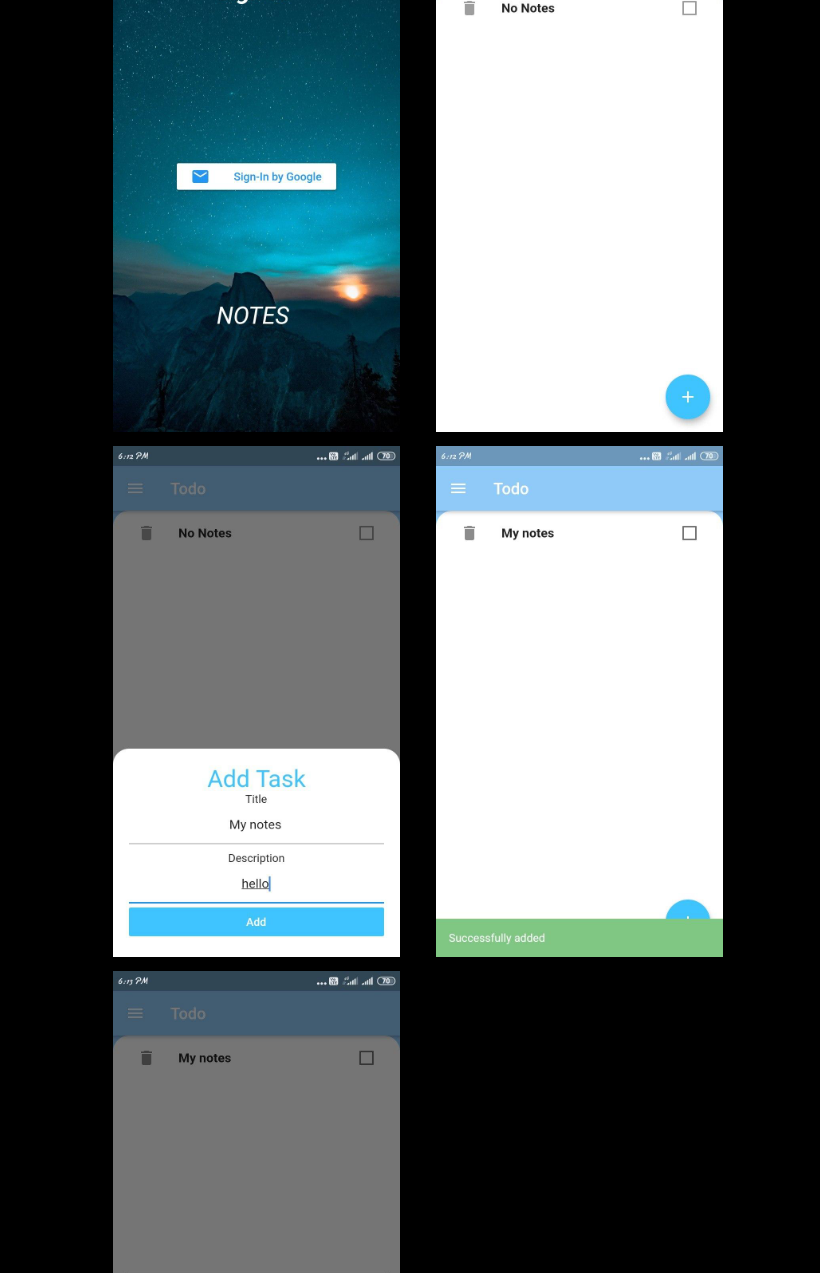
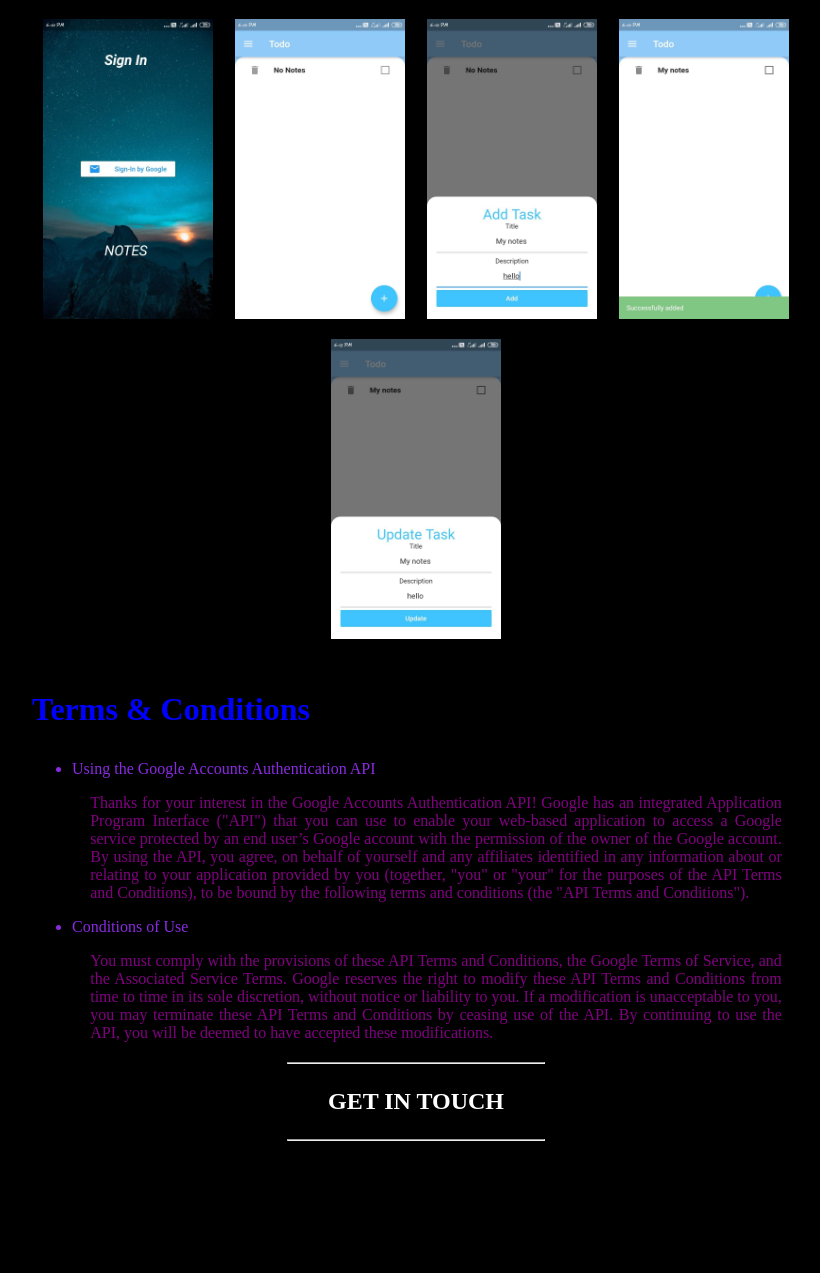
Before and after one commit to harshjain74/portfolio, a plain HTML site: page notes.html in a window 1280 px wide. Shown: the part 477-1750 px from the top of the page, without its empty margins (224-1044 px from the left). After the commit the page ends 1638 px from the top, so only its background shows below. Drawn offline with Linux system fonts and the light colour scheme.

Commit message:
daily commit

```diff
--- a/css/notesapp.css
+++ b/css/notesapp.css
@@ -1,18 +1,15 @@
 .navbardiv{
     overflow:hidden;
     background-color:black;
-    position: fixed;
-    top:0;
+    top:0px;
     width:100%;
+    height: auto;
     margin-left:-10px;
     opacity: 0.8;
 }
-.headerline{
-    height: 60px;
-    width:100%;
-}
+
 .navbar{
-    height: 60px;
+    height: auto;
 }
 .navbar ul{
     overflow:auto;
@@ -35,6 +32,12 @@
 }
 body{
     background-color: black;
+    margin:0px;
+    padding:0px;
+}
+.maincontainer{
+    height: auto;
+    overflow: none;
 }
 .navbar li a:visited{
     color: red;
@@ -42,9 +45,10 @@ body{
 .navbar li a:active{
     color: yellow;
 }
-.search{
-    margin-top: 20px;
+.navbar .portfolio{
+    float: left;
     color:white;
+    padding : 20px 30px;
 }
 .notesappdetails{
     overflow: hidden;
@@ -61,6 +65,9 @@ body{
 .aboutApp{
     font-size: 2em;
     color:green;
+    display: flex;
+    border:2px solid yellow;
+    flex-flow:row wrap;
     font-weight: bold;
 }
 .aboutapp{
@@ -76,28 +83,45 @@ body{
     text-align: justify;
     margin-left: auto;
     height: auto;
+    display: flex;
+    position: relative;
+    flex-direction: row;
+    flex-wrap:wrap;
     margin-right: auto;
 }
 .titlescreenshot{
     color:orange;
     font-size: 2em;
+    display: inline;
+    position: relative;
+    flex-direction: row;
+    flex-wrap:wrap;
+    border:2px solid green;
     font-weight: bold;
-}
+}/*
+.screenshots{
+    overflow: hidden;
+    width: 60%;
+    border:2px solid yellow;
+    display: flex;
+    margin-left: auto;
+    margin-right: auto;
+}*/
 .screenshots{
     overflow: hidden;
     width: 60%;
     margin-left: auto;
     margin-right: auto;
+    display: flex;
+    justify-content: space-around;
+    align-content: center;
+    flex-flow: row wrap;
+
 }
 .ss{
-    list-style: none;
-    float: left;
-    width:40%;
-    height: 30%;
-
-    margin-left: 5%;
-    margin-right: auto;
-    margin-bottom: 10px;
+    height: 300px;
+    width:170px;
+    margin-bottom: 20px;
 }
 .ss img{
     height:100%;
@@ -131,24 +155,25 @@ body{
 
     width:95%;
 }
-.getintouch{
-    width:60%;
-    height:100px;
-    margin-left:auto;
-    margin-right:auto;
+
+
+/**/
+
+.technical{
+    font-size: 1.5em;
+    font-weight: bold;
+    display: flex;
+    flex-flow: row wrap;
+    justify-content: center;
+    margin-left: auto;
+    margin-right: auto;
+    text-align: center;
+    color: white;
 }
-hr{
-    margin-top: 20px;
-    background-color: yellowgreen;
-    border:none;
-    height: 3px;
-
-    width:60%;
+.blankcontainer{
+    margin: 20px;
+    width: 20%;
+    margin-left: auto;
+    background-color:white;
+    margin-right: auto;
 }
-.getintouch p{
-    color:yellowgreen;
-    text-align:center;
-    height: 18px;
-    border:none;
-    font-size: 1.5em;;
-}
--- a/css/portfolio.css
+++ b/css/portfolio.css
@@ -1,4 +1,4 @@
-.header{
+header{
     overflow:hidden;
     background-color:black;
     top:0px;
@@ -7,10 +7,7 @@
     margin-left:-10px;
     opacity: 0.8;
 }
-.headerline{
-    height: auto;
-    width:100%;
-}
+
 .navbar{
     height: auto;
 }
@@ -35,6 +32,8 @@
 }
 body{
     background-color: black;
+    margin:0px;
+    padding:0px;
 }
 .navbar li a:visited{
     color: red;
--- a/notes.html
+++ b/notes.html
@@ -8,12 +8,13 @@
     <link rel='stylesheet' href='css/notesapp.css'>
 </head>
 <body>
+<div class='maincontainer'>
 <header>
 <div class='navbardiv'>
     <nav class = 'navbar navbar-nav'>
     <ul class='reverse'>
     <li><a href='portfolio.html'>Home</a></li>
-    <div class = 'search'>
+    <div class = 'portfolio'>
     <!--<input type='text' name='search' id='search' placeholder='Search here'>-->
     APP
     </div>
@@ -39,13 +40,13 @@
 <p class='titlescreenshot'>Screenshots</p>
 </div>
 <div class='screenshots'>
-<ul>
-<li class='ss'><img src='images/first.jpg' alt='screenshot1'></li>
-<li class='ss'><img src='images/second.jpg' alt='screenshot2'></li>
-<li class='ss'><img src='images/third.jpg' alt='screenshot3'></li>
-<li class='ss'><img src='images/fourth.jpg' alt='screenshot4'></li>
-<li class='ss'><img src='images/fifth.jpg' alt='screenshot5'></li>
-</ul>
+
+<div class='ss'><img src='images/first.jpg' alt='screenshot1'></div>
+<div class='ss'><img src='images/second.jpg' alt='screenshot2'></div>
+<div class='ss'><img src='images/third.jpg' alt='screenshot3'></div>
+<div class='ss'><img src='images/fourth.jpg' alt='screenshot4'></div>
+<div class='ss'><img src='images/fifth.jpg' alt='screenshot5'></div>
+
 
 </div>
 <div class='termsconditions'>
@@ -60,10 +61,11 @@ your application provided by you (together, "you" or "your" for the purposes of
 <p class='tcdetails'>You must comply with the provisions of these API Terms and Conditions, the Google Terms of Service, and the Associated Service Terms. Google reserves the right to modify these API Terms and Conditions from time to time in its sole discretion, without notice or liability to you. If a modification is unacceptable to you, you may terminate these API Terms and Conditions by ceasing use of the API. By continuing to use the API, you will be deemed to have accepted these modifications.</p></li>
 </ul>
 </div>
-<div class='getintouch'>
-<hr>
-<p>GET IN TOUCH</p>
-<hr>
+<div class ='bdiv'>
+<hr class='blankcontainer'>
+<p class='technical'>GET IN TOUCH</p>
+<hr class='blankcontainer'>
+</div>
 </div>
 </div>
 </div>
```
Also changed, not shown: portfolio.html (+3 -7 lines).
